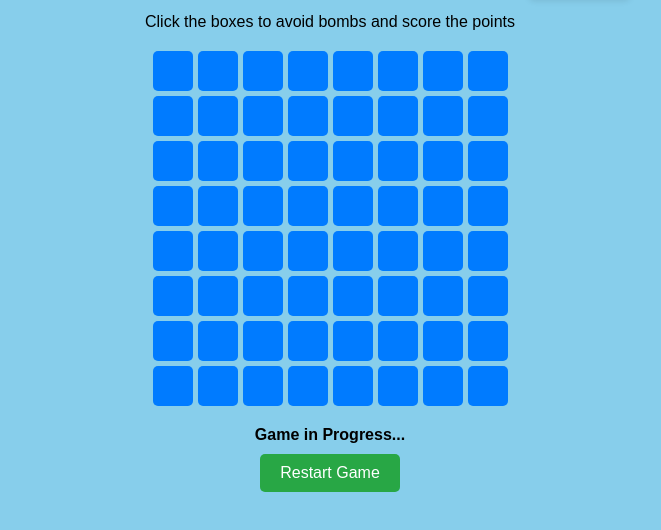
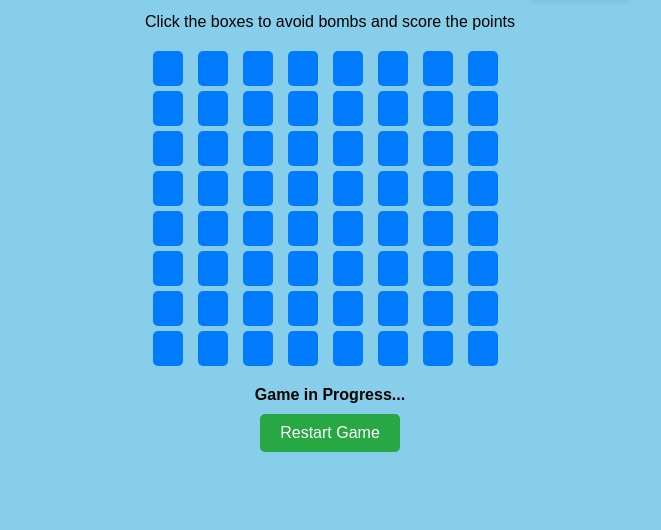
Before and after one commit to Adeel-Hafeez/bomb-game, a plain HTML site: page index.html in a window 1280 px wide. Shown: the part 64-594 px from the top of the page, without its empty margins (310-971 px from the left). Drawn offline with Linux system fonts and the light colour scheme.

Commit message:
Add files via upload

```diff
--- a/style.css
+++ b/style.css
@@ -42,8 +42,8 @@ h1 {
 }
 
 .tile {
-    width: 40px;
-    height: 40px;
+    width: 30px;
+    height: 35px;
     background-color: #007bff;
     color: white;
     text-align: center;
```
